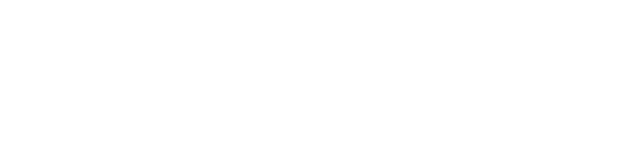
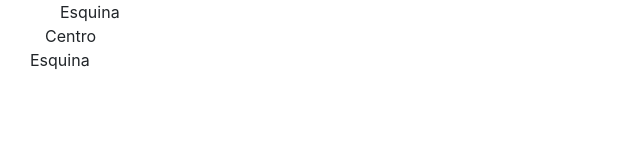
Before and after one commit to VirusAngelic/virusvape, a plain HTML site: page index.html in a window 1280 px wide. Shown: the whole page, without its empty margins (0-640 px from the left). Drawn offline with nearby package versions, Linux system fonts and the light colour scheme.

Commit message:
Update index.html

```diff
--- a/index.html
+++ b/index.html
@@ -3,9 +3,27 @@
   <meta charset="utf-8">
   <meta name="viewport" content="width=device-width, initial-scale=1, shrink-to-fit=no">
 <link rel="stylesheet" href="https://stackpath.bootstrapcdn.com/bootstrap/4.4.1/css/bootstrap.min.css" integrity="sha384-Vkoo8x4CGsO3+Hhxv8T/Q5PaXtkKtu6ug5TOeNV6gBiFeWPGFN9MuhOf23Q9Ifjh" crossorigin="anonymous">
+</head>
 
-</head>
+<body>
+
+    <div class="container-fluid" id="contenedorS">
+      <div class="container-fluid" id="esqIzq">
+        <div class="container-fluid" id="centro">
+          <div class="container-fluid" id="esqDer">
+            Esquina
+
+            </div>
+            Centro
+          </div>
+          Esquina
+        </div>
+      </div>
+
+</body>
+
 <script src="https://code.jquery.com/jquery-3.4.1.slim.min.js" integrity="sha384-J6qa4849blE2+poT4WnyKhv5vZF5SrPo0iEjwBvKU7imGFAV0wwj1yYfoRSJoZ+n" crossorigin="anonymous"></script>
 <script src="https://cdn.jsdelivr.net/npm/popper.js@1.16.0/dist/umd/popper.min.js" integrity="sha384-Q6E9RHvbIyZFJoft+2mJbHaEWldlvI9IOYy5n3zV9zzTtmI3UksdQRVvoxMfooAo" crossorigin="anonymous"></script>
 <script src="https://stackpath.bootstrapcdn.com/bootstrap/4.4.1/js/bootstrap.min.js" integrity="sha384-wfSDF2E50Y2D1uUdj0O3uMBJnjuUD4Ih7YwaYd1iqfktj0Uod8GCExl3Og8ifwB6" crossorigin="anonymous"></script>
+<script src="anime.min.js"></script>
 </html>
```
